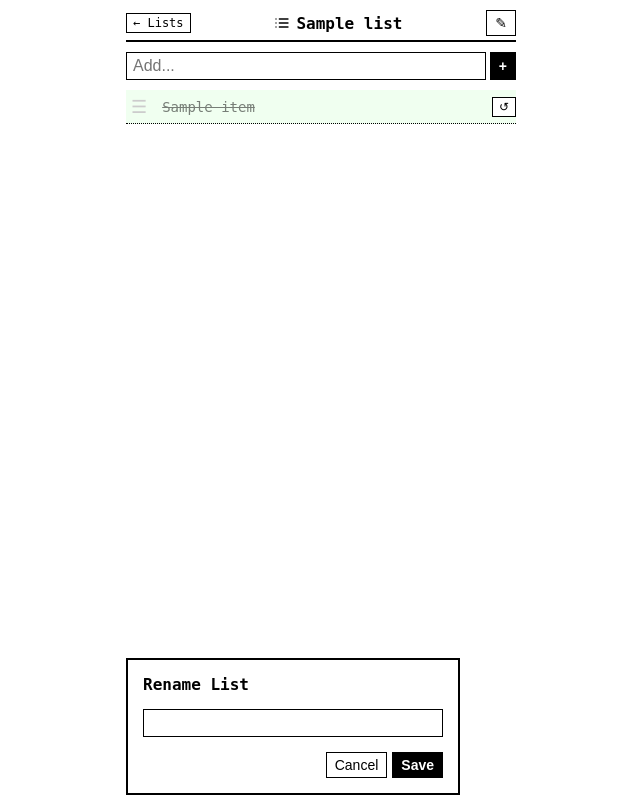
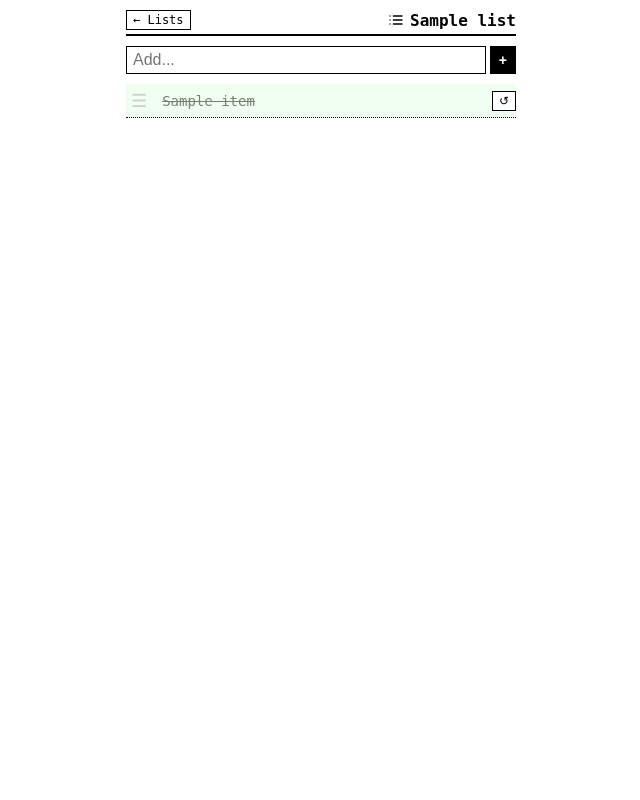
Before and after one commit to ashisha7i/pi-zero, a Flask app: page /list/1 in a window 1280 px wide. Shown: the whole page, without its empty margins (319-959 px from the left). Run offline with Flask 3, Linux system fonts and the light colour scheme; tables that the repository leaves empty hold one stand-in row (values such as "Sample post").

Commit message:
feat: remove list rename functionality from list view
Removes the rename button, modal dialog, and associated JavaScript
functions (openRenameModal, closeRenameModal, saveRename) from the
list detail page, simplifying the UI by eliminating in-page list
renaming capability.

**Deploy**

```diff
--- a/templates/list.html
+++ b/templates/list.html
@@ -22,7 +22,7 @@
             </svg>
             <span id="listTitle">{{ list_name }}</span>
         </h2>
-        <button class="rename-btn" onclick="openRenameModal()">&#9998;</button>
+
     </div>
 
     <div class="input-group">
@@ -39,17 +39,6 @@
             <div class="modal-actions">
                 <button onclick="closeEditModal()">Cancel</button>
                 <button class="btn-add" onclick="saveEdit()">Save</button>
-            </div>
-        </div>
-    </div>
-
-    <div id="renameListModal">
-        <div class="modal-content">
-            <h3>Rename List</h3>
-            <input type="text" id="renameListInput">
-            <div class="modal-actions">
-                <button onclick="closeRenameModal()">Cancel</button>
-                <button class="btn-add" onclick="saveRename()">Save</button>
             </div>
         </div>
     </div>
@@ -231,43 +220,12 @@
             closeEditModal();
         }
 
-        function openRenameModal() {
-            const modal = document.getElementById('renameListModal');
-            const input = document.getElementById('renameListInput');
-            input.value = document.getElementById('listTitle').textContent;
-            modal.style.display = 'flex';
-            input.focus();
-        }
-
-        function closeRenameModal() {
-            document.getElementById('renameListModal').style.display = 'none';
-        }
-
-        async function saveRename() {
-            const input = document.getElementById('renameListInput');
-            const newName = input.value.trim();
-            if (newName !== "") {
-                await fetch(`/api/lists/${listId}`, {
-                    method: 'PUT',
-                    headers: { 'Content-Type': 'application/json' },
-                    body: JSON.stringify({ name: newName })
-                });
-                document.getElementById('listTitle').textContent = newName;
-                document.title = newName;
-            }
-            closeRenameModal();
-        }
-
         document.getElementById('itemInput').addEventListener('keypress', (e) => {
             if (e.key === 'Enter') addItem();
         });
         document.getElementById('editInput').addEventListener('keypress', (e) => {
             if (e.key === 'Enter') saveEdit();
         });
-        document.getElementById('renameListInput').addEventListener('keypress', (e) => {
-            if (e.key === 'Enter') saveRename();
-        });
-
         loadItems();
         setInterval(loadItems, 2000);
     </script>
```
